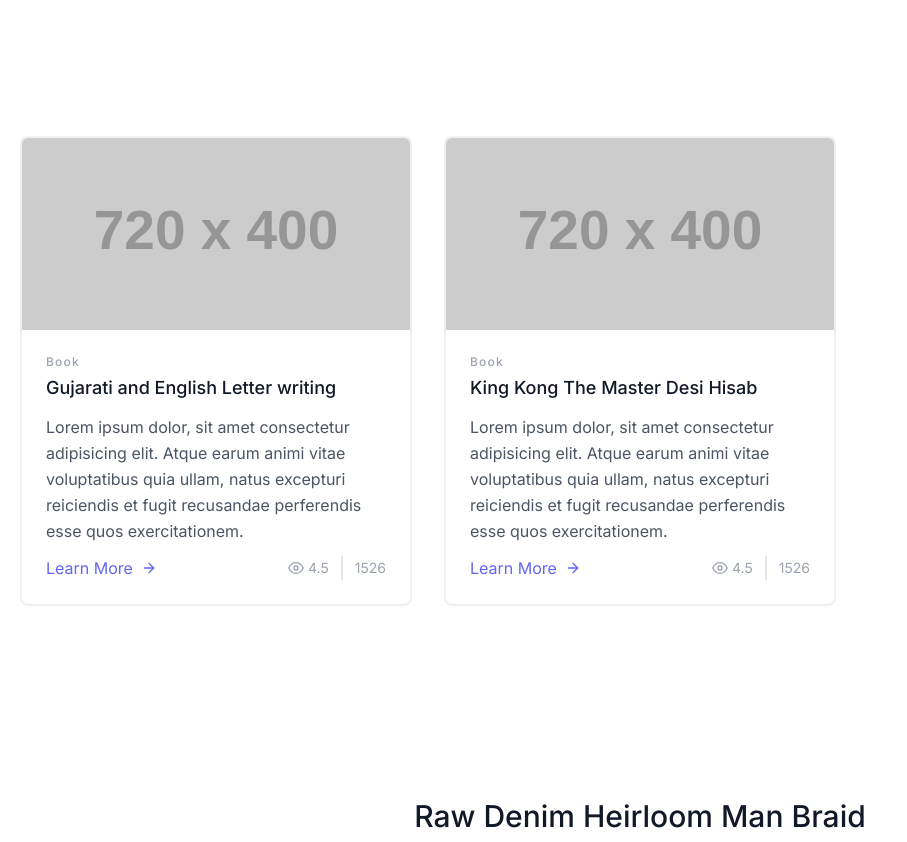
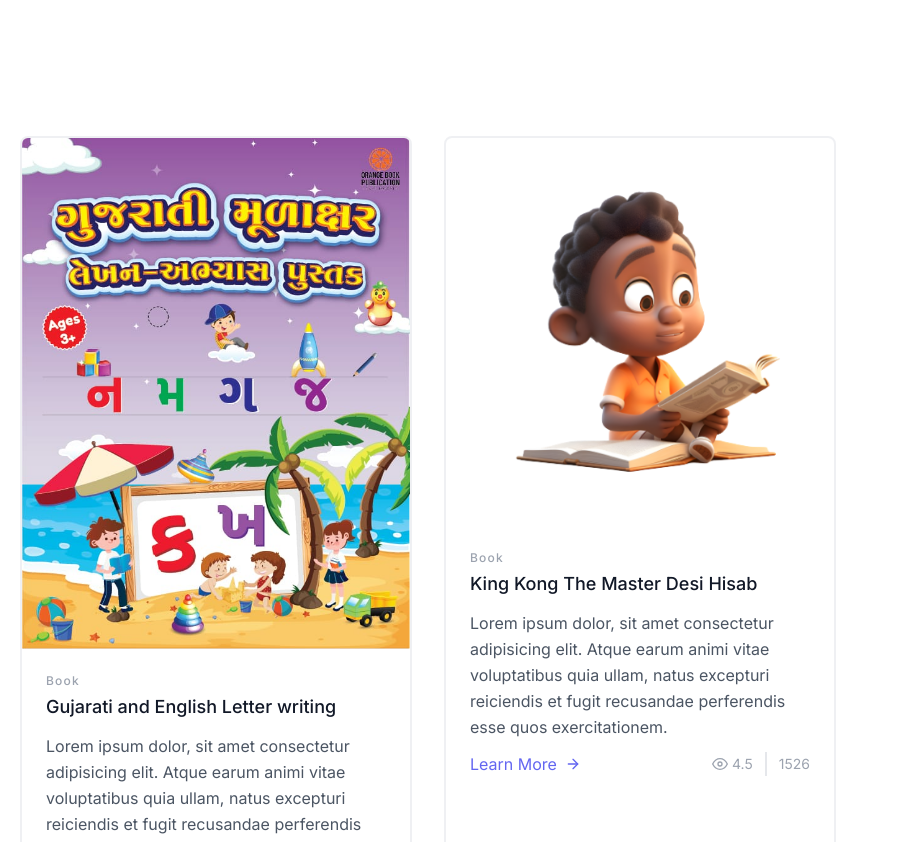
Before and after one commit to divyang1507/orangebooks, a Next.js app: page / in a window 1280 px wide. Shown: the part 640-1482 px from the top of the page, without its empty margins (0-907 px from the left). Built offline with nearby package versions, Linux system fonts and the light colour scheme.

Commit message:
Image issue solved

```diff
--- a/src/app/components/ProductCard.jsx
+++ b/src/app/components/ProductCard.jsx
@@ -1,5 +1,6 @@
 import React from "react";
 import { bookdata } from "../data.js";
+import Image from "next/image.js";
 
 const ProductCard = () => {
   // console.log(bookdata);
@@ -12,11 +13,26 @@ const ProductCard = () => {
             {data.map((e) => (
               <div key={e.id} className="p-4 md:w-1/3">
                 <div className="h-full border-2 border-gray-200 border-opacity-60 rounded-lg overflow-hidden">
-                  <img
+                  {/* <img
                     className="lg:h-48 md:h-36 w-full object-cover object-center"
                     src="https://dummyimage.com/720x400"
                     alt="blog"
-                  />
+                  /> */}
+                  {e.image ? (
+                    <Image
+                      src={e.image}
+                      height={720}
+                      width={400}
+                      alt={e.bookname}
+                    />
+                  ) : (
+                    <Image
+                      src="/Heroimg.png"
+                      height={720}
+                      width={400}
+                      alt={e.bookname}
+                    />
+                  )}
                   <div className="p-6">
                     <h2 className="tracking-widest text-xs title-font font-medium text-gray-400 mb-1">
                       Book
--- a/src/app/data.js
+++ b/src/app/data.js
@@ -1,14 +1,15 @@
 export const bookdata = [
   {
-    id: 1,
+    id: 2,
     bookname: "Gujarati and English Letter writing",
     Description:
       "Lorem ipsum dolor, sit amet consectetur adipisicing elit. Atque earum animi vitae voluptatibus quia ullam, natus excepturi reiciendis et fugit recusandae perferendis esse quos exercitationem.",
     rating: 4.5,
     reviews: 1526,
+    image:'/Barkadi.jpg'
   },
   {
-    id: 2,
+    id: 1,
     bookname: "King Kong The Master Desi Hisab",
     Description:
       "Lorem ipsum dolor, sit amet consectetur adipisicing elit. Atque earum animi vitae voluptatibus quia ullam, natus excepturi reiciendis et fugit recusandae perferendis esse quos exercitationem.",
```
Also changed, not shown: public/Barkadi.jpg (added).
